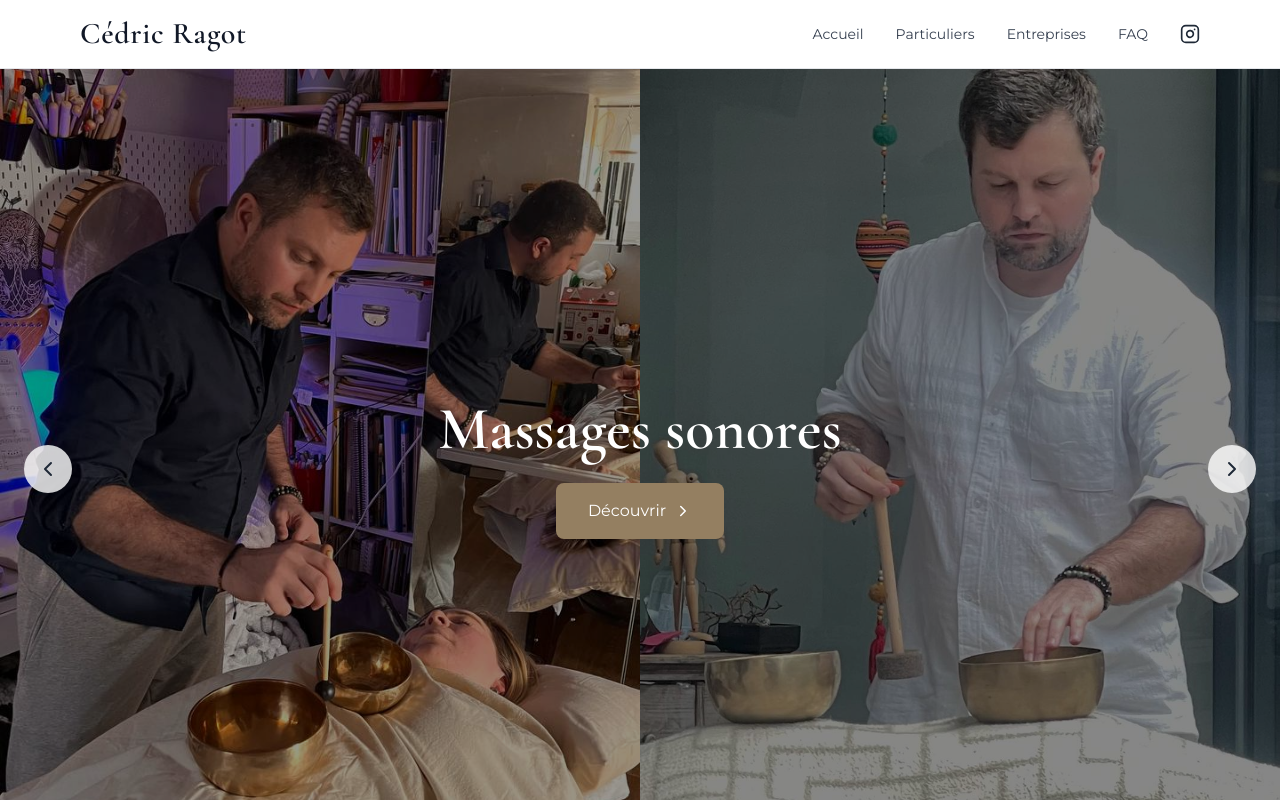
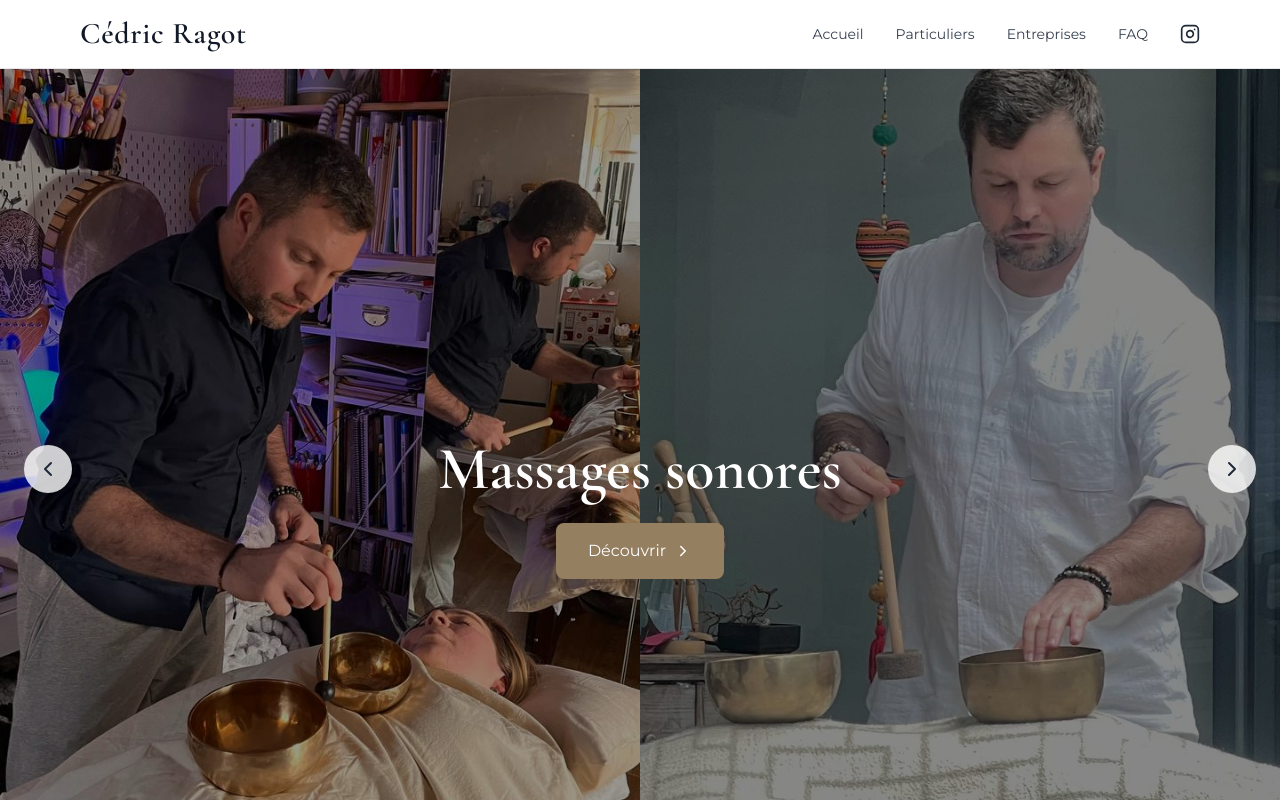
Before and after one commit to cedricragotarttherapie-dotcom/cedric.ragot, a React (Vite) app in the folder client/: page / in a window 1280 px wide. Shown: the top 800 px of the page. Built offline with nearby package versions, Linux system fonts and the light colour scheme; no server answers; grey boxes are pictures that could not be loaded.

Commit message:
Fix missing ChevronDown import

```diff
--- a/client/src/pages/Home.tsx
+++ b/client/src/pages/Home.tsx
@@ -192,7 +192,7 @@
 
 </div>
 
-                <div className="absolute inset-0 bg-black/40 flex items-center justify-center z-10">
+                <div className="absolute inset-0 bg-black/40 flex items-center justify-center pt-20 z-10">
 
                   <div className="text-center px-4">
 
```
